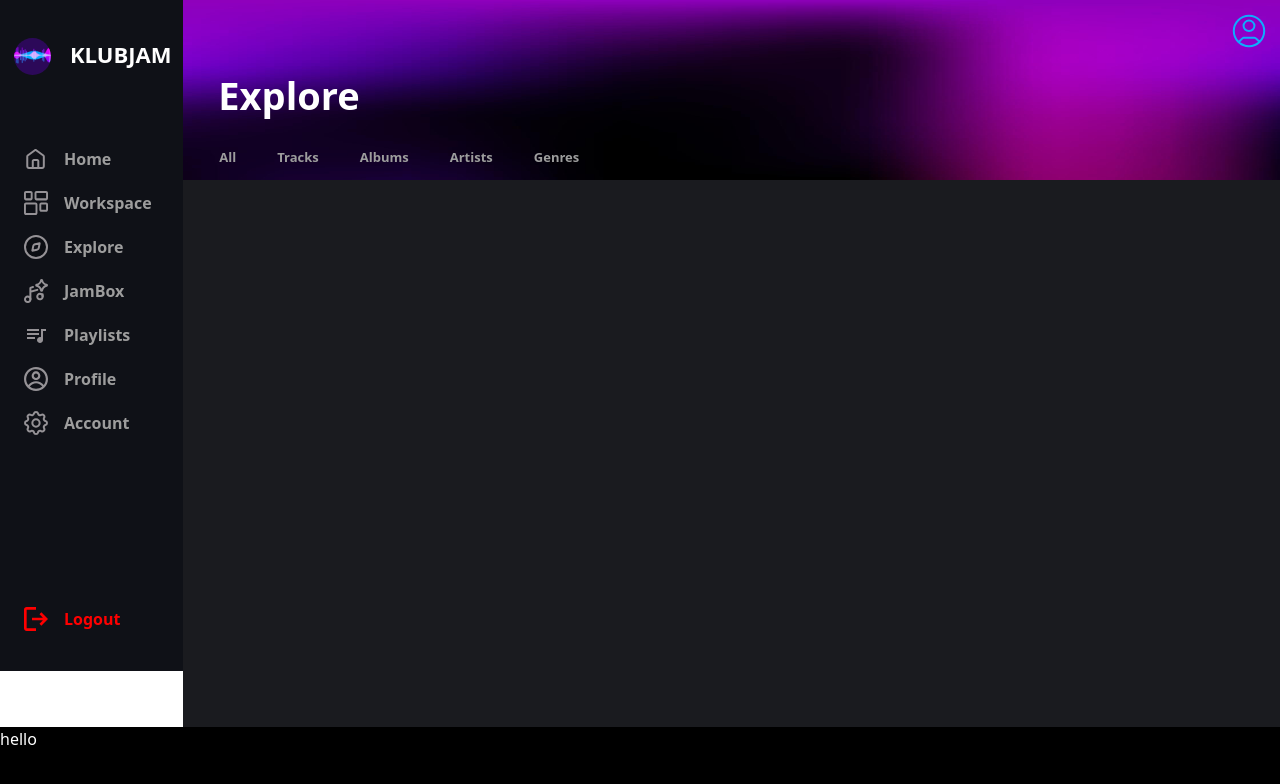
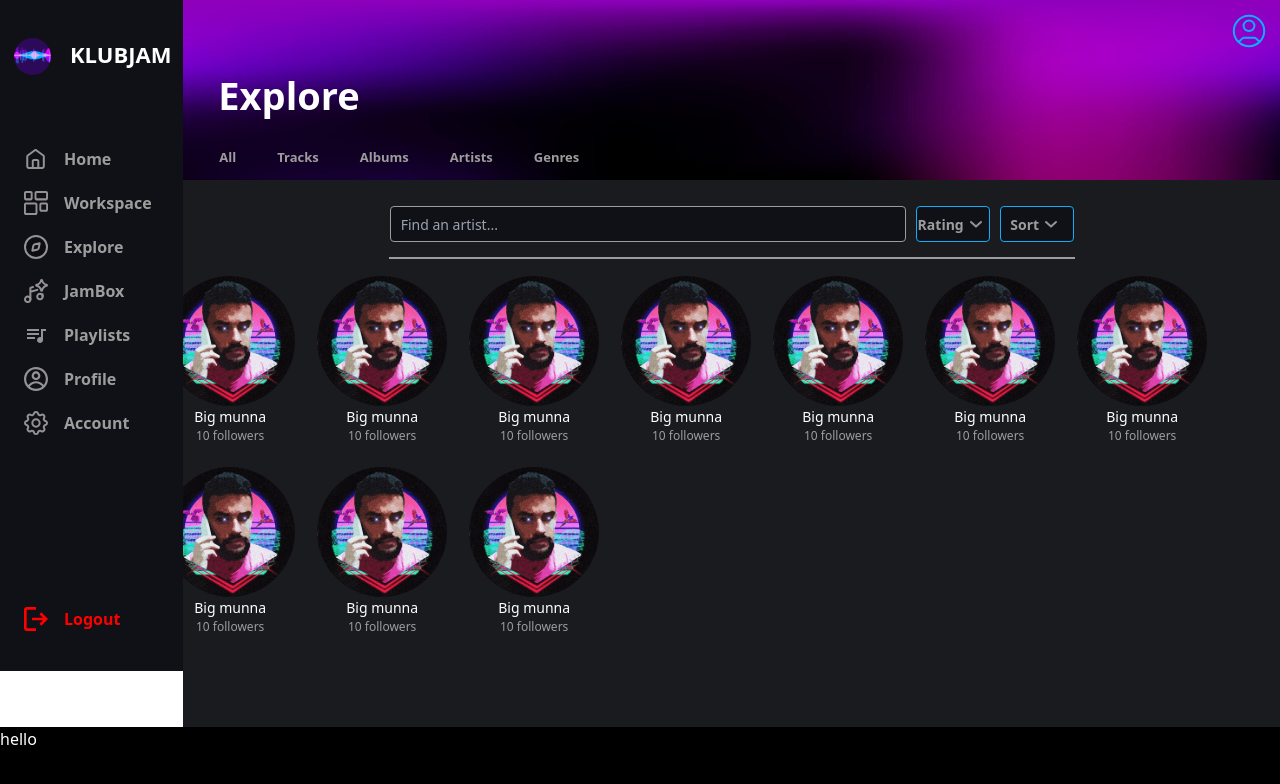
Before and after one commit to Abbas-Kanj/KLUBJAM, a React (Vite) app in the folder client/: page /Explore in a window 1280 px wide. Both pictures are taken after a click on the element "Artists". Shown: the top 784 px of the page. Built offline with nearby package versions, Linux system fonts and the light colour scheme.

Commit message:
explore/artists done

```diff
--- a/client/src/pages/Explore/components/Artists.tsx
+++ b/client/src/pages/Explore/components/Artists.tsx
@@ -1,7 +1,79 @@
-import React from "react";
+import downArrow from "../../../assets/Workspace/icons/chevron-down.svg";
+import artistImg from "../../../assets/Explore/images/Ellipse 22.svg";
 
 const Artists = () => {
-  return <div></div>;
+  return (
+    <div className="flex flex-col justify-center items-center mt-[26px]">
+      <div className="flex gap-[10px] w-fit h-[36px]">
+        <input
+          type="text"
+          placeholder="Find an artist..."
+          className="w-[516px]  pl-[10px] pt-[10px] pb-[10px] text-[14px] text-greyText bg-background rounded border border-solid border-greyText"
+        />
+        <div className="flex items-center justify-center w-[74px] h-[36px] bg-background rounded cursor-pointer p-[6px] border border-solid border-primary">
+          <h2 className="font-bold text-[14px] text-greyText">Rating</h2>
+          <img src={downArrow} alt="" />
+        </div>
+        <div className="flex items-center justify-center w-[74px] h-[36px] bg-background rounded cursor-pointer p-[6px] border border-solid border-primary">
+          <h2 className="font-bold text-[14px] text-greyText">Sort</h2>
+          <img src={downArrow} alt="" />
+        </div>
+      </div>
+      <div className="border border-solid border-greyText w-[686px] mt-[15px]"></div>
+      <div className="mt-[17px] mb-[30px]  w-[1133px] flex flex-wrap gap-[22px] items-center">
+        <div className="flex flex-col justify-center items-center">
+          <img src={artistImg} alt="" className="h-[130px] w-[130px]" />
+          <h2 className="font-medium text-[14px]">Big munna</h2>
+          <h3 className="text-[12px] text-greyText">10 followers</h3>
+        </div>
+        <div className="flex flex-col justify-center items-center">
+          <img src={artistImg} alt="" className="h-[130px] w-[130px]" />
+          <h2 className="font-medium text-[14px]">Big munna</h2>
+          <h3 className="text-[12px] text-greyText">10 followers</h3>
+        </div>
+        <div className="flex flex-col justify-center items-center">
+          <img src={artistImg} alt="" className="h-[130px] w-[130px]" />
+          <h2 className="font-medium text-[14px]">Big munna</h2>
+          <h3 className="text-[12px] text-greyText">10 followers</h3>
+        </div>
+        <div className="flex flex-col justify-center items-center">
+          <img src={artistImg} alt="" className="h-[130px] w-[130px]" />
+          <h2 className="font-medium text-[14px]">Big munna</h2>
+          <h3 className="text-[12px] text-greyText">10 followers</h3>
+        </div>
+        <div className="flex flex-col justify-center items-center">
+          <img src={artistImg} alt="" className="h-[130px] w-[130px]" />
+          <h2 className="font-medium text-[14px]">Big munna</h2>
+          <h3 className="text-[12px] text-greyText">10 followers</h3>
+        </div>
+        <div className="flex flex-col justify-center items-center">
+          <img src={artistImg} alt="" className="h-[130px] w-[130px]" />
+          <h2 className="font-medium text-[14px]">Big munna</h2>
+          <h3 className="text-[12px] text-greyText">10 followers</h3>
+        </div>
+        <div className="flex flex-col justify-center items-center">
+          <img src={artistImg} alt="" className="h-[130px] w-[130px]" />
+          <h2 className="font-medium text-[14px]">Big munna</h2>
+          <h3 className="text-[12px] text-greyText">10 followers</h3>
+        </div>
+        <div className="flex flex-col justify-center items-center">
+          <img src={artistImg} alt="" className="h-[130px] w-[130px]" />
+          <h2 className="font-medium text-[14px]">Big munna</h2>
+          <h3 className="text-[12px] text-greyText">10 followers</h3>
+        </div>
+        <div className="flex flex-col justify-center items-center">
+          <img src={artistImg} alt="" className="h-[130px] w-[130px]" />
+          <h2 className="font-medium text-[14px]">Big munna</h2>
+          <h3 className="text-[12px] text-greyText">10 followers</h3>
+        </div>
+        <div className="flex flex-col justify-center items-center">
+          <img src={artistImg} alt="" className="h-[130px] w-[130px]" />
+          <h2 className="font-medium text-[14px]">Big munna</h2>
+          <h3 className="text-[12px] text-greyText">10 followers</h3>
+        </div>
+      </div>
+    </div>
+  );
 };
 
 export default Artists;
```
